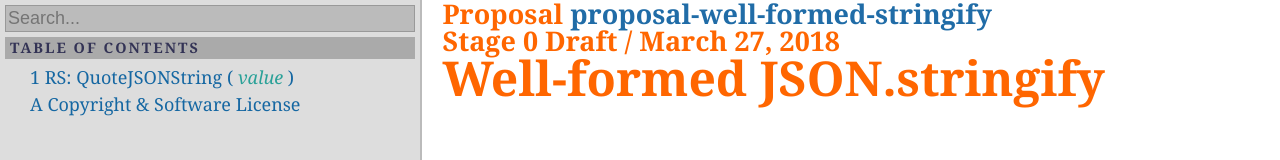
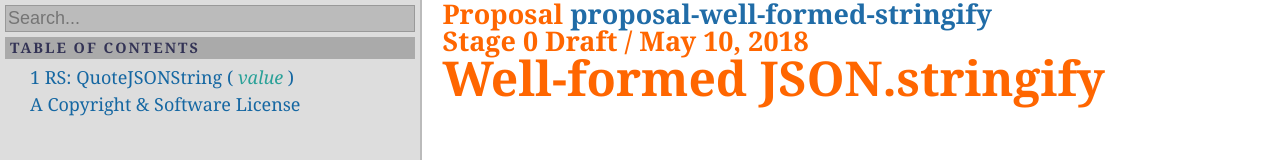
Before and after one commit to tc39/proposal-well-formed-stringify, a website: page docs/index.html in a window 1280 px wide. Shown: the top 160 px of the page. Drawn offline with nearby package versions, Linux system fonts and the light colour scheme.

Commit message:
Generated content @ 139893006a9d1d3ab4cc95f4a63e3b162e142d76 [skip ci]

```diff
--- a/docs/index.html
+++ b/docs/index.html
@@ -1794,7 +1794,7 @@ li.menu-search-result-term:before {
   text-align: right;
   padding-right: 5px;
 }
-</style></head><body><div id="menu-toggle">☰</div><div id="menu-spacer"></div><div id="menu"><div id="menu-search"><input type="text" id="menu-search-box" placeholder="Search..."><div id="menu-search-results" class="inactive"></div></div><div id="menu-pins"><div class="menu-pane-header">Pins</div><ul id="menu-pins-list"></ul></div><div class="menu-pane-header">Table of Contents</div><div id="menu-toc"><ol class="toc"><li><span class="item-toggle-none"></span><a href="#sec-quotejsonstring" title="Runtime Semantics: QuoteJSONString ( value )"><span class="secnum">1</span> RS: QuoteJSONString ( <var>value</var> )</a></li><li><span class="item-toggle-none"></span><a href="#sec-copyright-and-software-license" title="Copyright &amp; Software License"><span class="secnum">A</span> Copyright &amp; Software License</a></li></ol></div></div><div id="spec-container"><h1 class="shortname first">Proposal  <a href="https://github.com/gibson042/ecma262-proposal-well-formed-stringify">proposal-well-formed-stringify</a></h1><h1 class="version">Stage 0 Draft / March 27, 2018</h1><h1 class="title">Well-formed JSON.stringify</h1>
+</style></head><body><div id="menu-toggle">☰</div><div id="menu-spacer"></div><div id="menu"><div id="menu-search"><input type="text" id="menu-search-box" placeholder="Search..."><div id="menu-search-results" class="inactive"></div></div><div id="menu-pins"><div class="menu-pane-header">Pins</div><ul id="menu-pins-list"></ul></div><div class="menu-pane-header">Table of Contents</div><div id="menu-toc"><ol class="toc"><li><span class="item-toggle-none"></span><a href="#sec-quotejsonstring" title="Runtime Semantics: QuoteJSONString ( value )"><span class="secnum">1</span> RS: QuoteJSONString ( <var>value</var> )</a></li><li><span class="item-toggle-none"></span><a href="#sec-copyright-and-software-license" title="Copyright &amp; Software License"><span class="secnum">A</span> Copyright &amp; Software License</a></li></ol></div></div><div id="spec-container"><h1 class="shortname first">Proposal  <a href="https://github.com/gibson042/ecma262-proposal-well-formed-stringify">proposal-well-formed-stringify</a></h1><h1 class="version">Stage 0 Draft / May 10, 2018</h1><h1 class="title">Well-formed JSON.stringify</h1>
 <emu-biblio href="./missing-productions.json"></emu-biblio>
 
 
```
